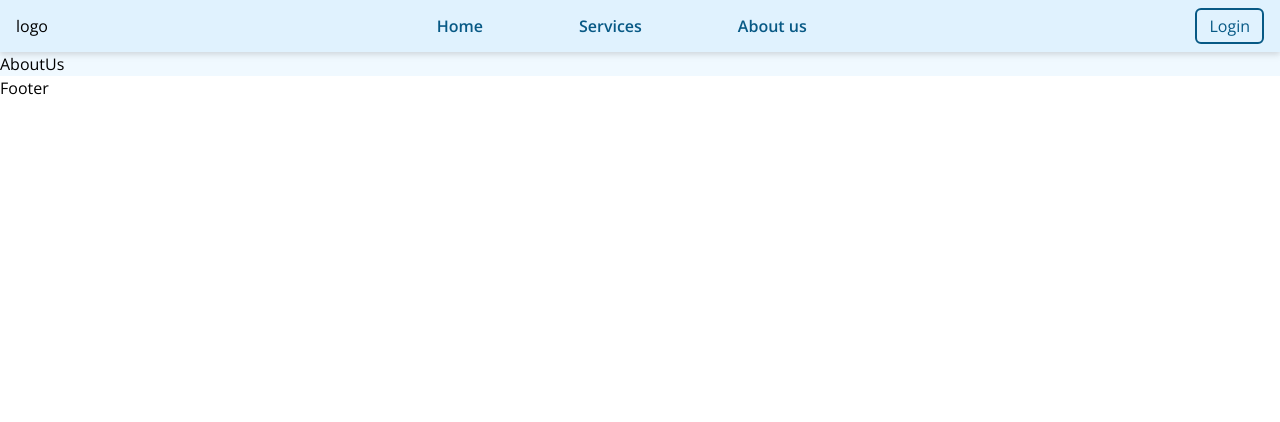
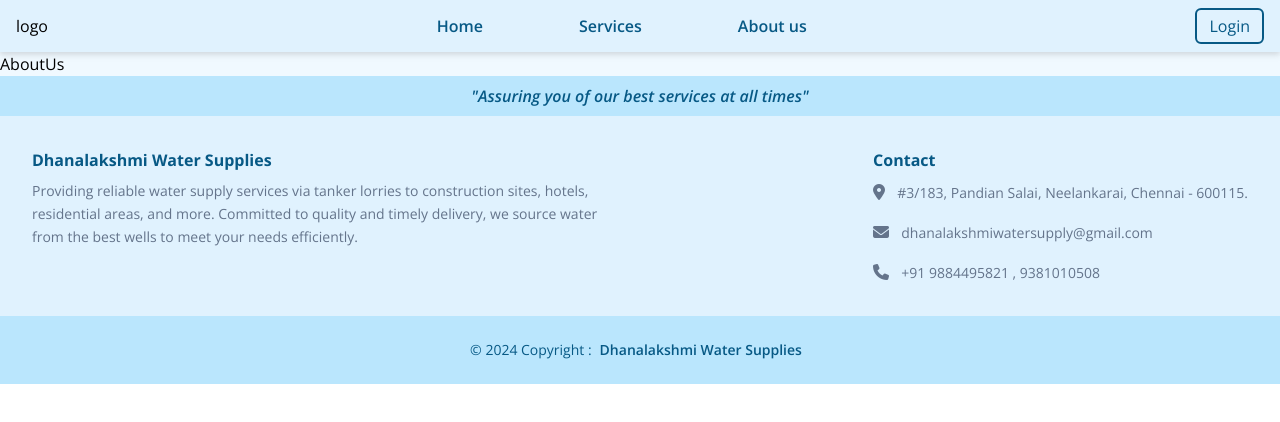
Before and after one commit to EclipticCode/DWS-FE, a React (Vite) app: page /aboutUs in a window 1280 px wide. Shown: the top 422 px of the page. Built offline with nearby package versions, Linux system fonts and the light colour scheme.

Commit message:
created Navbar, Footer, CopyRights, Quote components

```diff
--- a/src/App.jsx
+++ b/src/App.jsx
@@ -5,19 +5,23 @@
 import Home from './Components/Home'
 import Services from './Components/Services'
 import AboutUs from './Components/AboutUs'
+import CopyRights from './Components/CopyRights'
+import Quote from './Components/Quote'
 
 const App = () => {
   return (
-    <div>
+    <div className='bg-background'>
       <Navbar/>
-      <div className='bg-background'>
+      <div>
          <Routes>
           <Route path='/' element={<Home/>}/>
           <Route path='/services' element={<Services/>}/>
           <Route path='/aboutUs' element={<AboutUs/>}/>
          </Routes>
     </div>
+    <Quote/>
     <Footer/>
+    <CopyRights/>
     </div>
   )
 }
--- /dev/null
+++ b/src/Components/CopyRights.jsx
@@ -0,0 +1,11 @@
+import React from 'react'
+
+const CopyRights = () => {
+  return (
+    <div className='text-sm flex items-center justify-center p-4 bg-tertiary text-primary'>
+        &copy; 2024 Copyright : <span className='font-semibold p-2'>Dhanalakshmi Water Supplies</span>
+    </div>
+  )
+}
+
+export default CopyRights
--- a/src/Components/Footer.jsx
+++ b/src/Components/Footer.jsx
@@ -2,7 +2,18 @@
 
 const Footer = () => {
   return (
-    <div>Footer</div>
+    <div className='flex justify-between p-8 bg-navbar'>
+      <div className='max-w-xl'>
+        <h3 className='font-bold text-primary'>Dhanalakshmi Water Supplies</h3>
+        <p className='text-sm pt-2 leading-relaxed text-gray'>Providing reliable water supply services via tanker lorries to construction sites, hotels, residential areas, and more. Committed to quality and timely delivery, we source water from the best wells to meet your needs efficiently.</p>
+      </div>
+      <div className='max-w-xl text-gray'>
+      <h3 className='font-bold text-primary'>Contact</h3>
+        <div className='pb-4 pt-2'><span className='font-semibold pr-2'><i className="fa-solid fa-location-dot"></i></span> <span className='text-sm'>#3/183, Pandian Salai, Neelankarai, Chennai - 600115.</span></div>
+        <div className='pb-4'><span className='font-semibold pr-2'><i className="fa-solid fa-envelope"></i></span> <span className='text-sm'>dhanalakshmiwatersupply@gmail.com</span></div>
+        <div><span className='font-semibold pr-2'><i className="fa-solid fa-phone"></i></span> <span className='text-sm'>+91 9884495821 , 9381010508</span></div>
+      </div>
+    </div>
   )
 }
 
--- /dev/null
+++ b/src/Components/Login.jsx
@@ -0,0 +1,9 @@
+import React from 'react'
+
+const Login = () => {
+  return (
+    <div>Login</div>
+  )
+}
+
+export default Login
--- a/src/Components/Navbar.jsx
+++ b/src/Components/Navbar.jsx
@@ -18,7 +18,7 @@
       </div>
       <div>
         <button className="border-2 text-primary border-primary rounded-md px-3 py-1 hover:bg-primary hover:text-white">
-          Login
+          <Link to={'/login'}>Login</Link>
         </button>
       </div>
     </div>
--- /dev/null
+++ b/src/Components/Quote.jsx
@@ -0,0 +1,11 @@
+import React from 'react'
+
+const Quote = () => {
+  return (
+    <div className='flex items-center justify-center font-semibold p-2 italic bg-tertiary text-primary'>
+        "Assuring you of our best services at all times"
+    </div>
+  )
+}
+
+export default Quote
--- a/tailwind.config.js
+++ b/tailwind.config.js
@@ -11,7 +11,9 @@
         navbar : "#e0f2fe" ,
         textColor : "#0369a1" ,
         primary : "#075985" ,
-        secondary : "#0284c7"
+        secondary : "#0284c7" ,
+        tertiary : "#bae6fd" ,
+        gray : "#64748b" ,
       }
     },
   },
```
